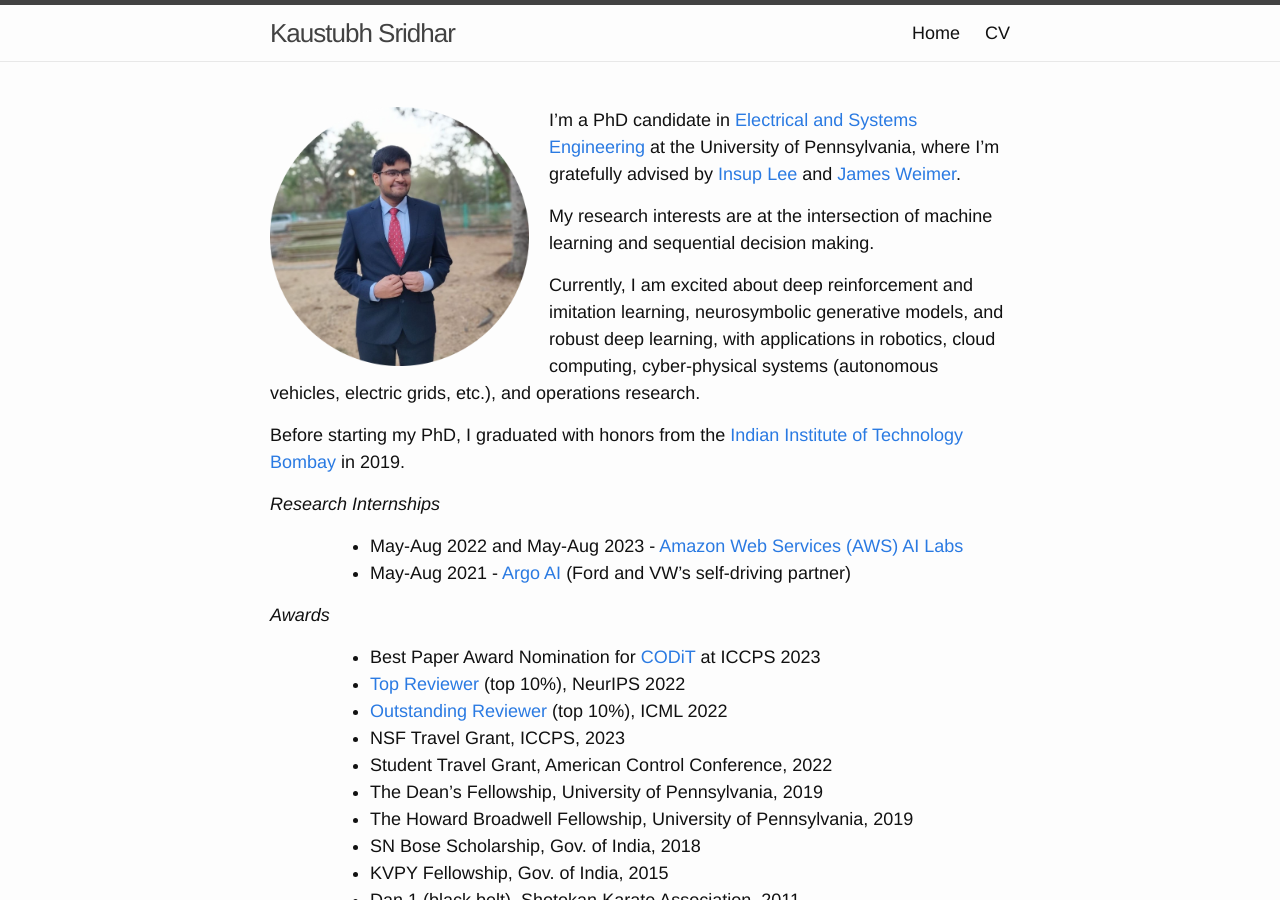
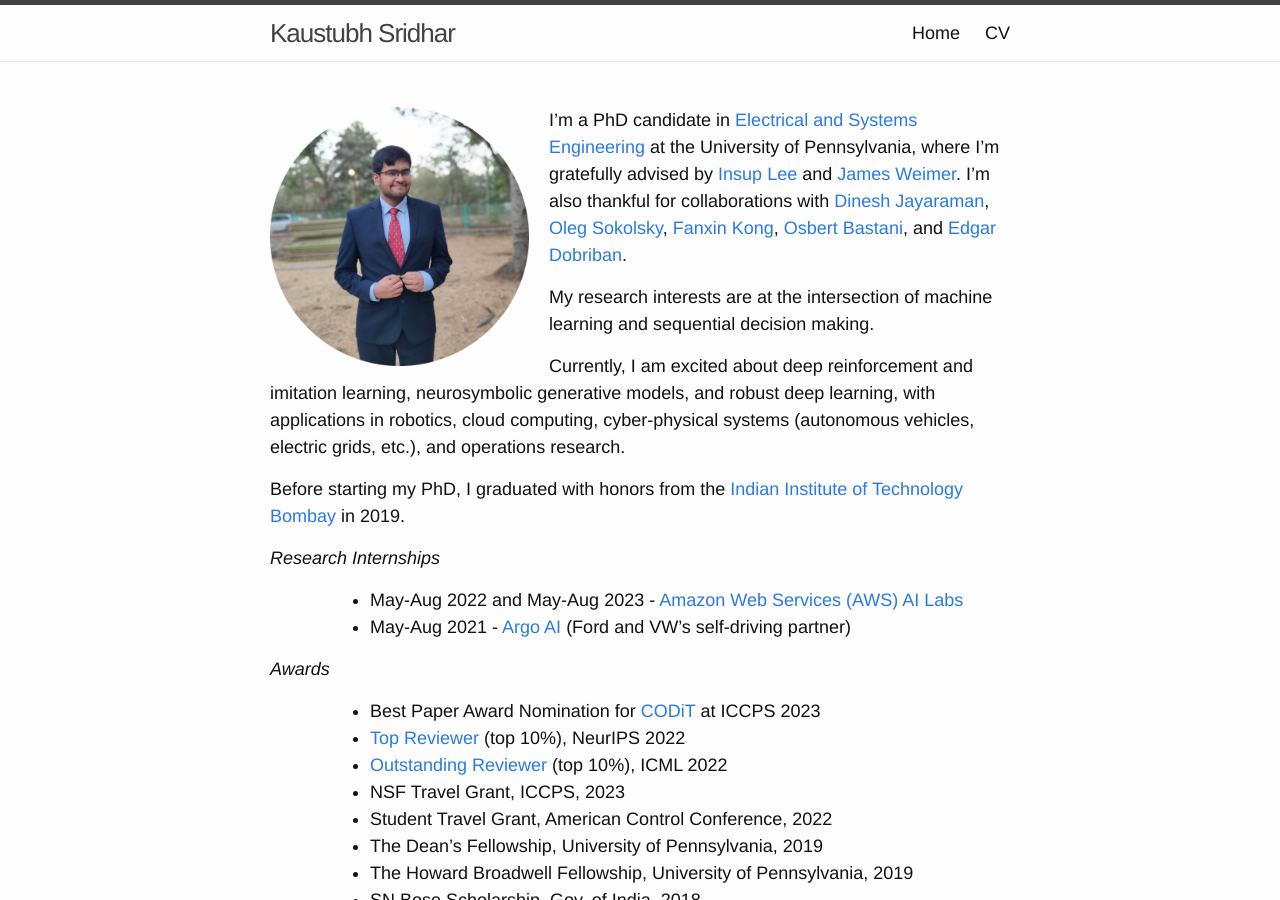
Before and after one commit to kaustubhsridhar/kaustubhsridhar.github.io, a Jekyll site: the page built from index.md, in a window 1280 px wide and 900 px high. Built offline with Jekyll 4.4.1, drawn with Linux system fonts in a browser that asks for light colours; nearby versions of some CDN libraries; part of the change alters nothing that is shown.

Commit message:
Update index.md

```diff
--- a/index.md
+++ b/index.md
@@ -6,9 +6,7 @@ permalink: /
 
 <img src="assets/dp_circ.png" alt="dp" align="left" style="width: 35%; margin-right: 20px;"/>
 
-I'm a PhD candidate in <a href="https://www.ese.upenn.edu/">Electrical and Systems Engineering</a> at the University of Pennsylvania, where I'm gratefully advised by <a href="https://www.cis.upenn.edu/~lee/home/index.shtml">Insup Lee</a> and <a href="https://www.seas.upenn.edu/~weimerj">James Weimer</a>.
-
-<!-- I'm also thankful for collaborations with <a href="https://sites.google.com/site/duttasouradeep39/">Souradeep Dutta</a>, <a href="https://www.seas.upenn.edu/~dineshj/">Dinesh Jayaraman</a>, <a href="https://www.cis.upenn.edu/~sokolsky/">Oleg Sokolsky</a>, <a href="https://sites.google.com/site/fanxink">Fanxin Kong</a>, <a href="https://obastani.github.io/">Osbert Bastani</a>, and <a href="https://statistics.wharton.upenn.edu/profile/dobriban/">Edgar Dobriban</a>. -->
+I'm a PhD candidate in <a href="https://www.ese.upenn.edu/">Electrical and Systems Engineering</a> at the University of Pennsylvania, where I'm gratefully advised by <a href="https://www.cis.upenn.edu/~lee/home/index.shtml">Insup Lee</a> and <a href="https://www.seas.upenn.edu/~weimerj">James Weimer</a>. I'm also thankful for collaborations with <a href="https://www.seas.upenn.edu/~dineshj/">Dinesh Jayaraman</a>, <a href="https://www.cis.upenn.edu/~sokolsky/">Oleg Sokolsky</a>, <a href="https://sites.google.com/site/fanxink">Fanxin Kong</a>, <a href="https://obastani.github.io/">Osbert Bastani</a>, and <a href="https://statistics.wharton.upenn.edu/profile/dobriban/">Edgar Dobriban</a>.
 
 My research interests are at the intersection of machine learning and sequential decision making.
 
```
